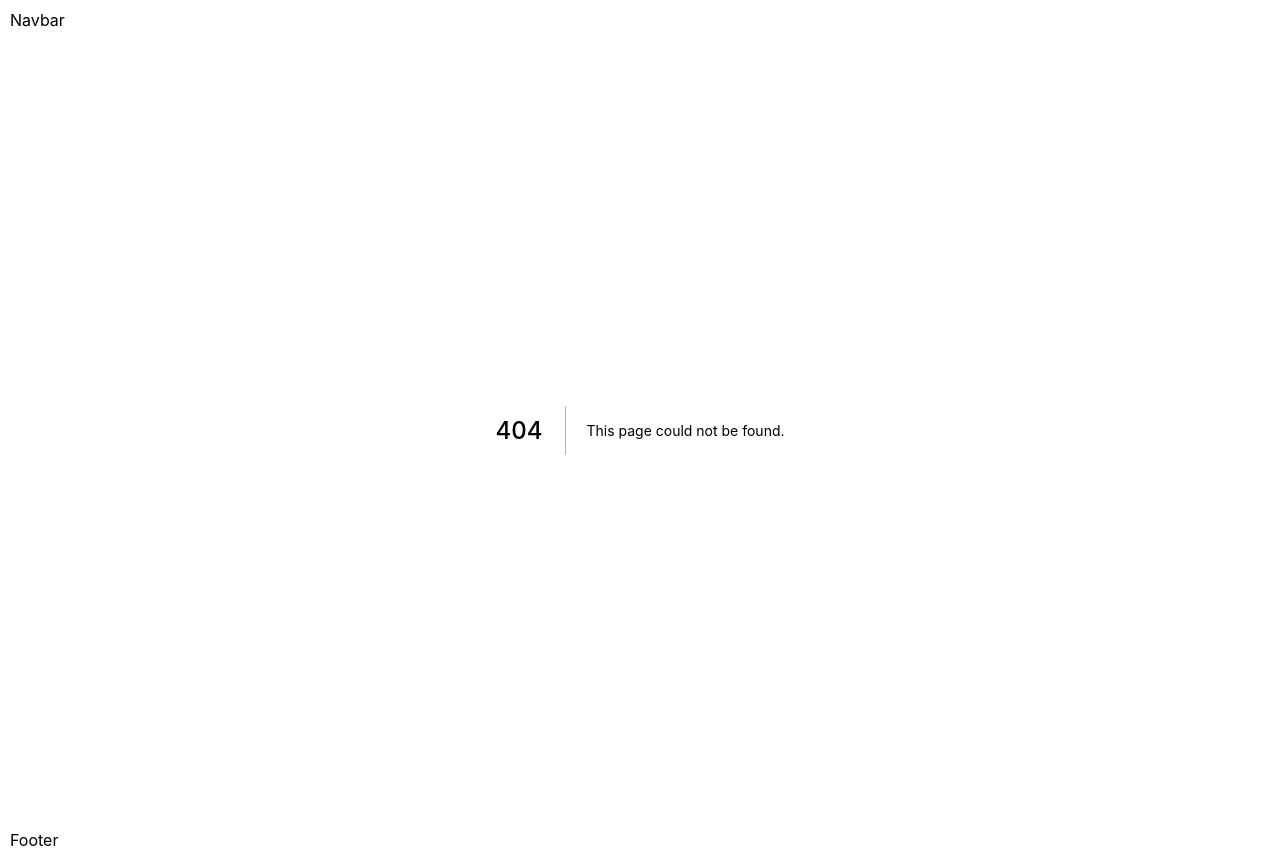
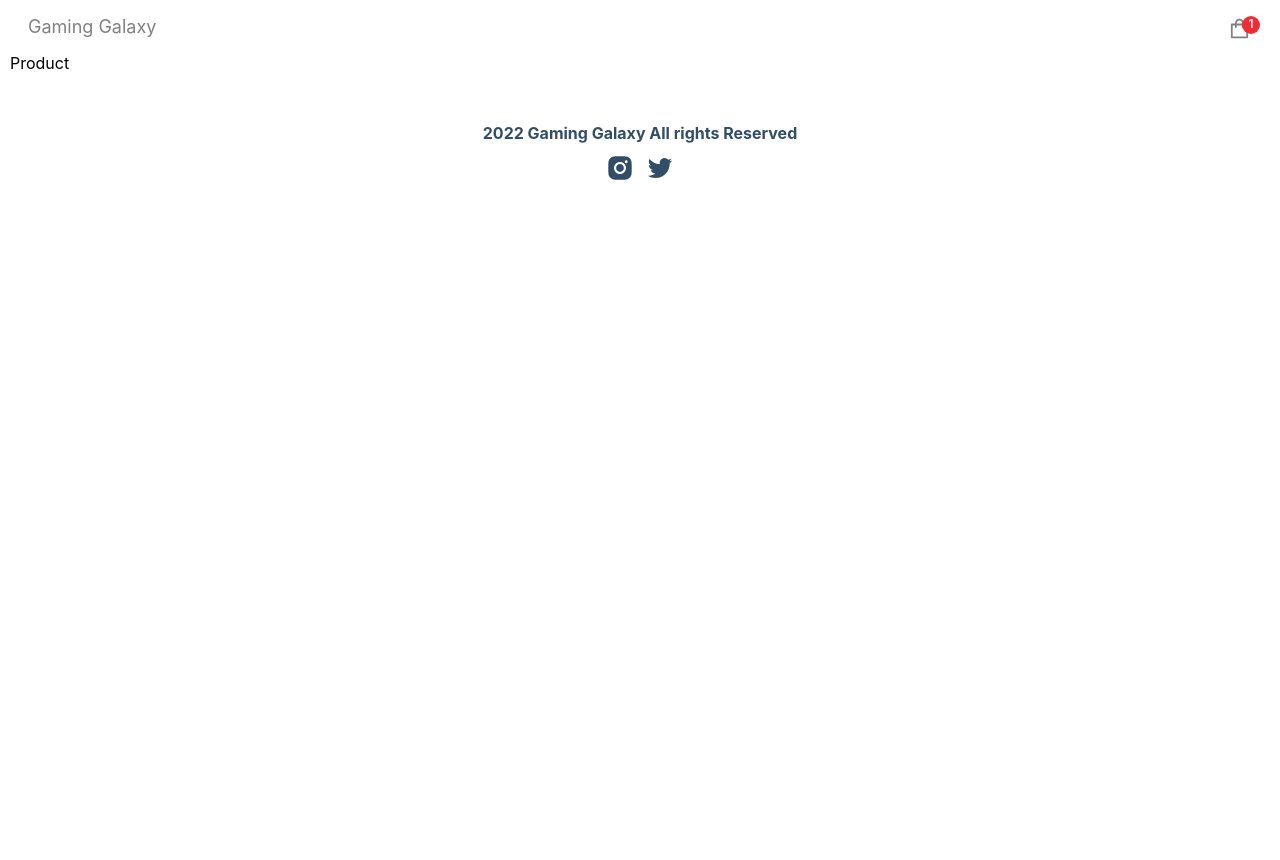
Before and after one commit to Deni-ux/ecommerce_app, a Next.js app: page /product/1 in a window 1280 px wide. Before the commit this address had no page. After the commit the page ends 800 px from the top, so only its background shows below. Built offline with nearby package versions, Linux system fonts and the light colour scheme.

Commit message:
file-based routing

```diff
--- a/components/Footer.jsx
+++ b/components/Footer.jsx
@@ -1,8 +1,15 @@
-import React from 'react'
+import React from 'react';
+import { AiFillInstagram, AiOutlineTwitter } from 'react-icons/ai';
 
 const Footer = () => {
   return (
-    <div>Footer</div>
+    <div className='footer-container'>
+      <p>2022 Gaming Galaxy All rights Reserved</p>
+      <p className='icons'>
+        <AiFillInstagram />
+        <AiOutlineTwitter />
+      </p>
+    </div>
   )
 }
 
--- a/components/Navbar.jsx
+++ b/components/Navbar.jsx
@@ -1,8 +1,21 @@
-import React from 'react'
+import React from 'react';
+import Link from 'next/link';
+import { AiOutlineShopping } from 'react-icons/ai';
 
 const Navbar = () => {
   return (
-    <div>Navbar</div>
+    <div className='navbar-container'>
+      <p className='logo'>
+        <Link href='/'>
+          Gaming Galaxy
+        </Link>
+      </p>
+
+      <button type='button' className='cart-icon' onClick="">
+        <AiOutlineShopping />
+      </button>
+      <span className='cart-item-qty'>1</span>
+    </div>
   )
 }
 
--- /dev/null
+++ b/pages/product/[slug].js
@@ -0,0 +1,9 @@
+import React from 'react'
+
+const ProductDetails = () => {
+  return (
+    <div> Product</div>
+  )
+}
+
+export default ProductDetails
```
